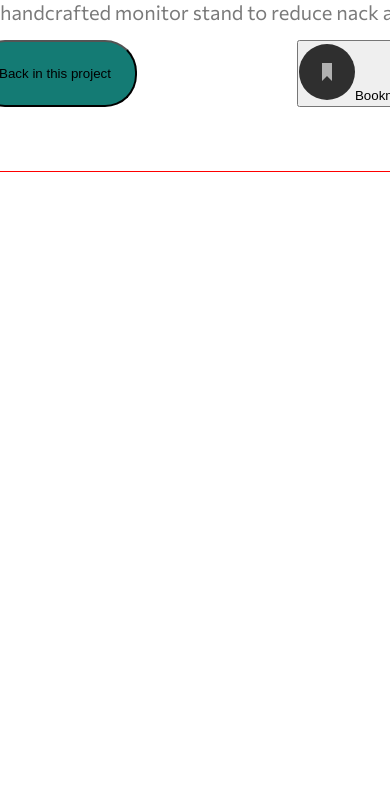
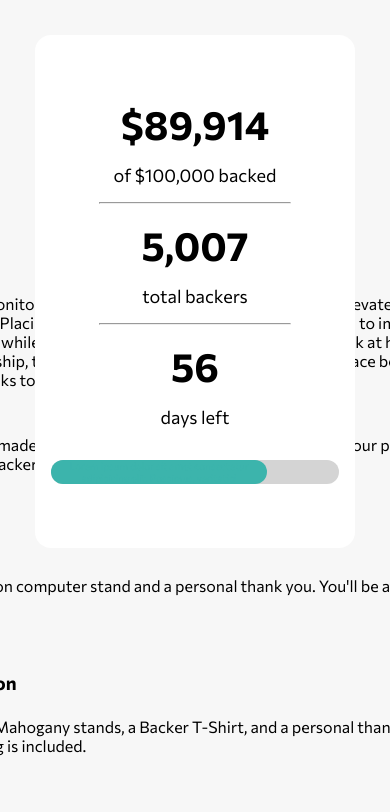
Before and after one commit to Allallnn/Crowd-Funding-Page, a plain HTML site: page index.html in a window 390 px wide. Shown: the part 605-1417 px from the top of the page. Before the commit the page ends 857 px from the top, so only its background shows below. Drawn offline with Linux system fonts and the light colour scheme.

Commit message:
fixes: worked on project

```diff
--- a/index.html
+++ b/index.html
@@ -1,5 +1,6 @@
 <!DOCTYPE html>
 <html lang="en">
+
 <head>
     <meta charset="UTF-8">
     <meta name="viewport" content="width=device-width, initial-scale=1.0">
@@ -7,6 +8,7 @@
     <link rel="shortcut icon" href="favicon.ico" type="image/x-icon">
     <link rel="stylesheet" href="style.css">
 </head>
+
 <body>
     <nav>
         <div>
@@ -23,18 +25,68 @@
         <section class="main-section-1">
             <img src="assets/logo-mastercraft.svg" alt="mastercraft img" id="mastercraft-img">
             <h1>Mastercraft Bamboo Monitor Riser</h1>
-<p>A beautiful & handcrafted monitor stand to reduce nack and eye strain.</p>
+            <p>A beautifully handcrafted monitor stand to reduce nack and eye strain.</p>
             <div>
                 <button id="button-1">Back in this project</button>
                 <button id="button-2"><img src="assets/icon-bookmark.svg" alt="bookmark img">Bookmark</button>
             </div>
         </section>
         <section class="main-section-2">
+            <div id="div-1">
+                <span>$89,914 <p>of $100,000 backed</p></span>
+                <hr>
+                <span>5,007<p>total backers</p></span>
+                <hr>
+                <span>56<p>days left</p></span>
+            </div>
+            <div id="div-2">
+                <p>Lorem ipsum dolor sit amet consectetur adipisicing elit. Possimus, veritatis!</p>
+            </div>
+        </section>
 
-        </section>
         <section class="main-section-3">
+            <h3>About this Project</h3>
+            <p>The Mastercraft Bamboo Monitor Riser is a sturdy and stylish platform that elevates your screen to a more
+                comfortable viewing height. Placing your monitor at eye level has the potential to improve your posture
+                and make you more comfortable while at work, helping you stay focused on the task at hand. <br>
+                Featuring artisan craftsmanship, the simplicity of design creates extra desk space below your computer
+                to allow notepads, pens, and USB sticks to be stored under the stand.</p>
+            <div class="main-section-3-div-1">
+                <div id="div-1">
+                    <h3>Bamboo Stand</h3>
+                    <h3>Pledge $25 or more</h3>
+                </div>
+                <p>You get an ergonomic stand made of natural bamboo. You've helped us launch our promotional campaign,
+                    and you'll be added to a special Backer member list.</p>
+                <div id="div-2">
+                    <Span>101 <p>left</p></Span> <button>Select Reward</button>
+                </div>
+            </div>
 
+            <div class="main-section-3-div-2">
+                <div>
+                    <h3>Black Edition Stand</h3>
+                    <h3>Pledge $75 or more</h3>
+                </div>
+                <p>You get a Black Special Edition computer stand and a personal thank you. You'll be added to our
+                    Backer member list. Shipping is included.</p>
+                <div>
+                    <Span>64 <p>left</p></Span> <button>Select Reward</button>
+                </div>
+            </div>
+
+            <div class="main-section-3-div-1">
+                <div id="div-1">
+                    <h3>Mahogany Special Edition</h3>
+                    <h3>Pledge $200 or more</h3>
+                </div>
+                <p>You get two Special Edition Mahogany stands, a Backer T-Shirt, and a personal thank you. You'll be added to our Backer member list. Shipping is included.</p>
+                <div id="div-2">
+                    <Span>0 <p>left</p></Span> <button>Select Reward</button>
+                </div>
+            </div>
         </section>
     </main>
 </body>
+
 </html>
--- a/style.css
+++ b/style.css
@@ -15,8 +15,12 @@
 
 body {
     font-family: "Commissioner", sans-serif;
+    overflow-x: hidden;
+    background-color: rgb(247, 247, 247);
 }
-
+button{
+    border: none;
+}
 nav {
     background-image: url(assets/Image20250819171355.jpg);
     background-repeat: no-repeat;
@@ -63,8 +67,7 @@ main section{
 }
 /* Section 1 */
 .main-section-1{
-    border: solid red 1px;
-    background-color: white;
+background-color: white;
     position: absolute;
     position: relative;
     top: -5rem;
@@ -72,6 +75,7 @@ main section{
     flex-direction: column;
     align-items: center;
     padding: 4rem;
+    border-radius: 1rem;
 }
 #mastercraft-img{
     position: absolute;
@@ -79,25 +83,73 @@ main section{
     width: 4rem;
     height: 4rem;
 }
+
 .main-section-1 h1{
     padding-bottom: 1rem;
-    font-size: 2.25rem;
+    font-size: 2rem;
 }
 .main-section-1 p{
-    font-size: 20px;
+    font-size: 18px;
     color: var(--Gray-500);
-    padding-bottom: 1rem;
+    padding-bottom: 2rem;
 }
 .main-section-1 div{
     display: flex;
-    gap: 10rem;
+    gap: 20rem;
 }
 .main-section-1 #button-1{
-border-radius: 2rem;
-padding: 1.5rem;
-background-color: var(--Green-700);
+border-radius: 5rem;
+width: 14rem;
+height: 3rem;
+background-color: var(--Green-400);
+color: white;
+font-weight: 700;
+font-size: 15px;
 }
 
+.main-section-1 #button-2{
+border-radius: 2rem;
+width: 11rem;
+display: flex;
+align-items: center;
+gap: 1rem;
+background-color: rgb(212, 212, 212);
+color: var(--Gray-500);
+font-size: 15px;
+font-weight: 700;
+}
+/* Section 2 */
+.main-section-2{
+    background-color: white;
+        padding: 4rem;
+        border-radius: 1rem;
+}
+.main-section-2 #div-1{
+    display: flex;
+    gap: 4rem;
+
+    padding-bottom: 2rem;
+    text-align: start;
+}
+.main-section-2 #div-1 span{
+    font-weight: 700;
+    font-size: 2.5rem;
+}
+.main-section-2 #div-1 span p{
+    font-weight: 400;
+    font-size: 18px;
+}
+.main-section-2 #div-2{
+background-color: rgb(212, 212, 212);
+border-radius: 2rem;
+}
+.main-section-2 #div-2 p{
+background-color: var(--Green-400);
+color: var(--Green-400);
+border-radius: 2rem;
+width: 75%;
+text-align: center;
+}
 
 @media (max-width:428px) {
     body {
@@ -126,4 +178,84 @@ background-color: var(--Green-700);
         width: 1rem;
         height: 1rem;
     }
+    /* Section - 1 */
+    .main-section-1 {
+        width: 20rem;
+            top: -20rem;
+    }
+    .main-section-1 h1{
+        text-align: center;
+        font-size: 1.25rem;
+    }
+    .main-section-1 p{
+        text-align: center;
+        width: 18rem;
+        font-size: 14.5px;
+    }
+    .main-section-1 div{
+    display: flex;
+gap: 2rem;
 }
+    .main-section-1 #button-1{
+border-radius: 5rem;
+width: 12rem;
+height: auto;
+background-color: var(--Green-400);
+color: white;
+font-weight: 700;
+font-size: 13px;
+}
+
+.main-section-1 #button-2{
+border-radius: 2rem;
+width: 0;
+display: flex;
+align-items: center;
+background-color: rgb(212, 212, 212);
+color: var(--Gray-500);
+font-size: 0;
+font-weight: 700;
+margin-right: 4rem;
+}
+
+/* Section 2 */
+.main-section-2{
+    top: 5rem;
+    position: absolute;
+    background-color: white;
+        padding: 4rem;
+        border-radius: 1rem;
+        width: 20rem;
+}
+.main-section-2 #div-1{
+    display: flex;
+    flex-direction: column;
+    gap: 1rem;
+
+    padding-bottom: 2rem;
+    text-align: center;
+}
+.main-section-2 #div-1 span{
+    font-weight: 700;
+    font-size: 2.5rem;
+
+}
+.main-section-2 #div-1 span p{
+    font-weight: 400;
+    font-size: 18px;
+        padding-top: 1rem;
+}
+.main-section-2 #div-2{
+background-color: rgb(212, 212, 212);
+border-radius: 2rem;
+width: 18rem;
+display: flex;
+flex-direction: column;
+margin-left: -3rem;
+}
+.main-section-2 #div-2 p{
+width: 75%;
+text-align: center;
+font-size: 10px;
+}
+}
```
Lines whose indentation alone changed are shown as unchanged.
